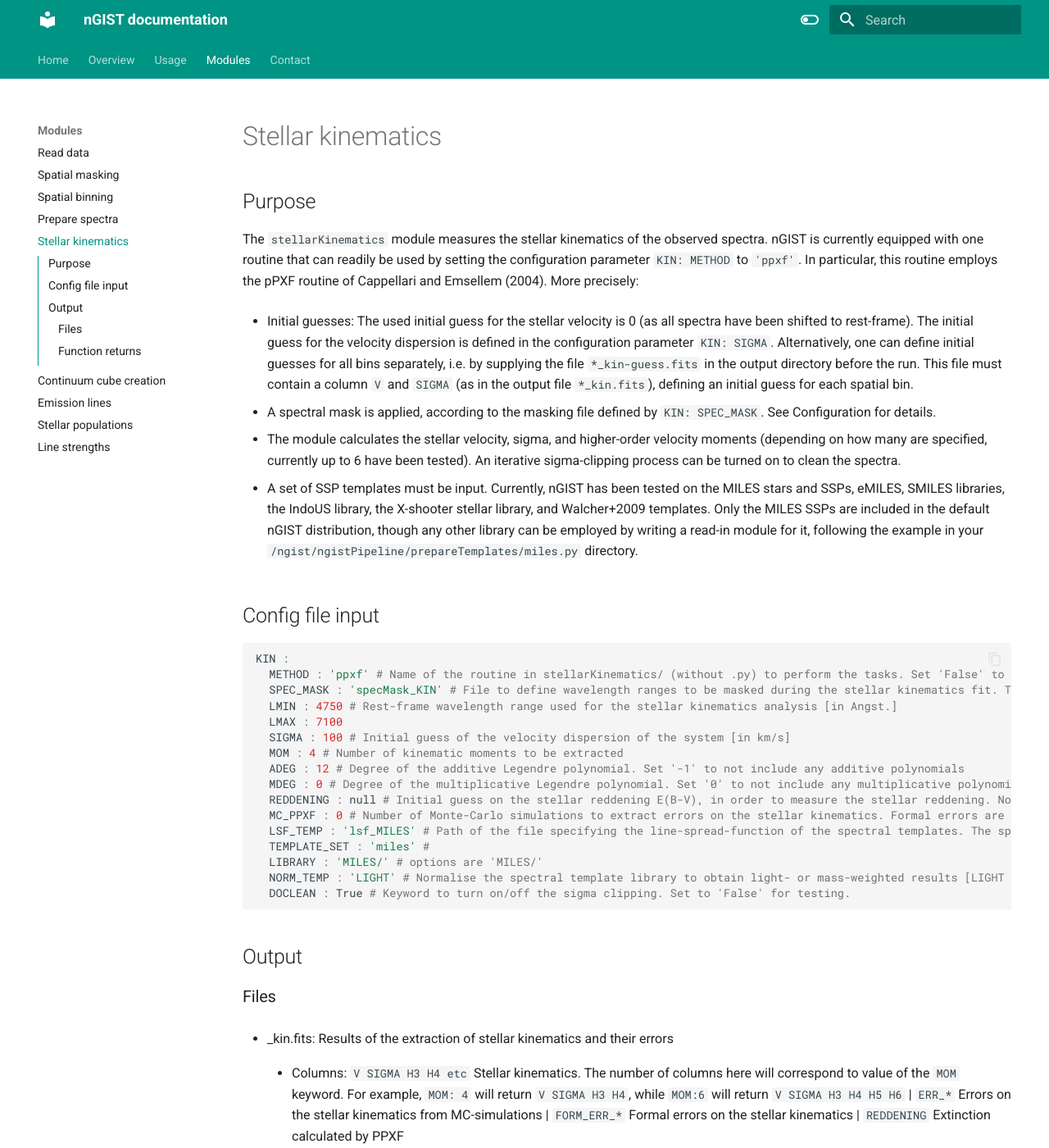
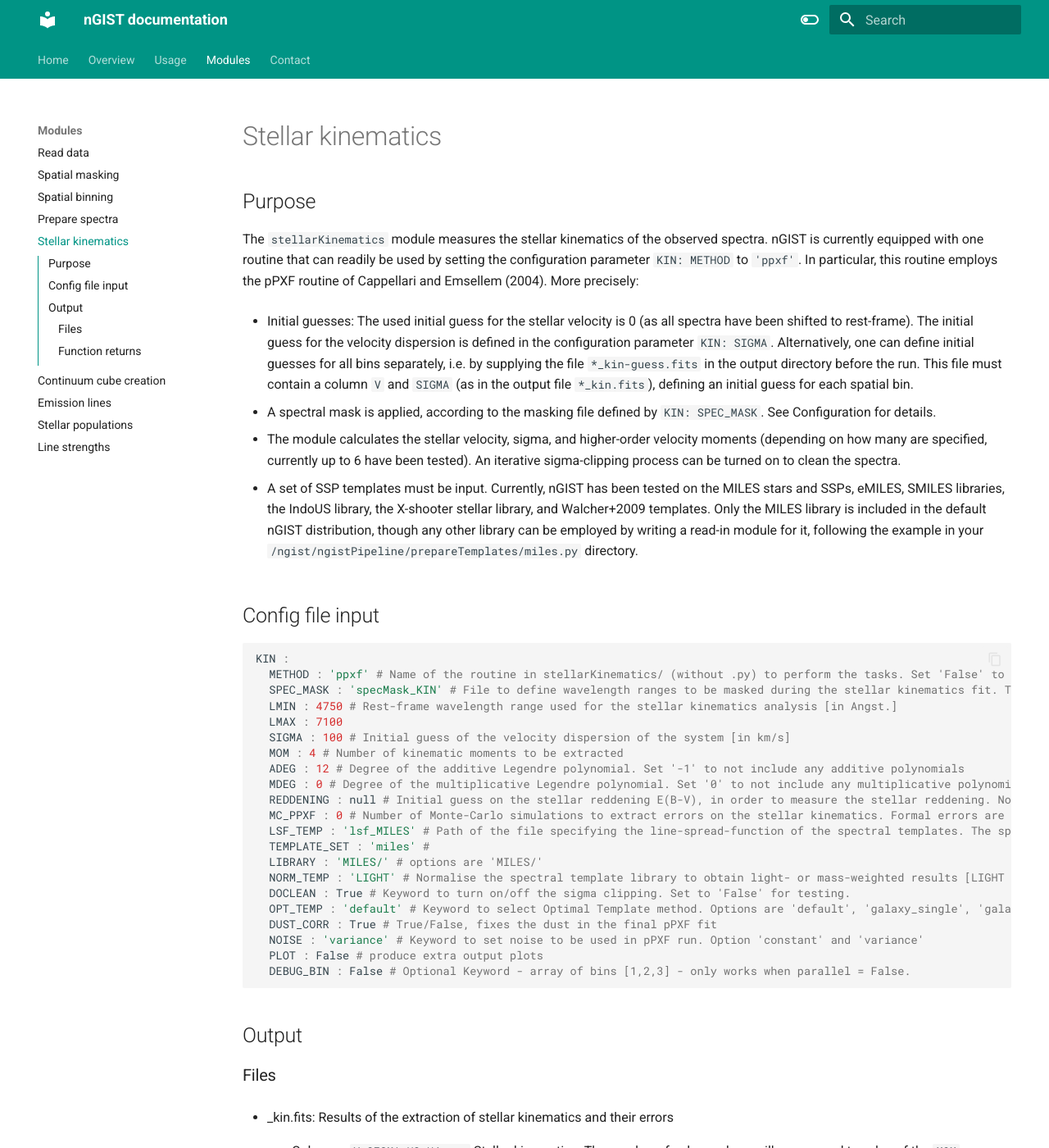
Before and after one commit to geckos-survey/gist-documentation, an MkDocs documentation site: the page built from docs/modules/stellar_kinematics.md, in a window 1280 px wide and 1400 px high. Shown: the whole window at 82% size. Built offline with MkDocs 1.6.1 and Material for MkDocs 9.7.7, drawn with Linux system fonts in a browser that asks for light colours.

Commit message:
Update stellar_kinematics.md

````diff
--- a/docs/modules/stellar_kinematics.md
+++ b/docs/modules/stellar_kinematics.md
@@ -9,7 +9,7 @@ The `stellarKinematics` module measures the stellar kinematics of the observed s
 
 - The module calculates the stellar velocity, sigma, and higher-order velocity moments (depending on how many are specified, currently up to 6 have been tested). An iterative sigma-clipping process can be turned on to clean the spectra.
 
-- A set of SSP templates must be input. Currently, nGIST has been tested on the MILES stars and SSPs, eMILES, SMILES libraries, the IndoUS library, the X-shooter stellar library, and Walcher+2009 templates. Only the MILES SSPs are included in the default nGIST distribution, though any other library can be employed by writing a read-in module for it, following the example in your `/ngist/ngistPipeline/prepareTemplates/miles.py` directory.
+- A set of SSP templates must be input. Currently, nGIST has been tested on the MILES stars and SSPs, eMILES, SMILES libraries, the IndoUS library, the X-shooter stellar library, and Walcher+2009 templates. Only the MILES library is included in the default nGIST distribution, though any other library can be employed by writing a read-in module for it, following the example in your `/ngist/ngistPipeline/prepareTemplates/miles.py` directory.
 
 ## Config file input
 
@@ -30,6 +30,11 @@ KIN :
   LIBRARY : 'MILES/' # options are 'MILES/'
   NORM_TEMP : 'LIGHT' # Normalise the spectral template library to obtain light- or mass-weighted results [LIGHT / MASS]
   DOCLEAN : True # Keyword to turn on/off the sigma clipping. Set to 'False' for testing.
+  OPT_TEMP : 'default' # Keyword to select Optimal Template method. Options are 'default', 'galaxy_single', 'galaxy_set'
+  DUST_CORR : True # True/False, fixes the dust in the final pPXF fit
+  NOISE : 'variance' # Keyword to set noise to be used in pPXF run. Option 'constant' and 'variance'
+  PLOT : False # produce extra output plots
+  DEBUG_BIN : False # Optional Keyword - array of bins [1,2,3] - only works when parallel = False.
 ```
 
 ## Output
````
